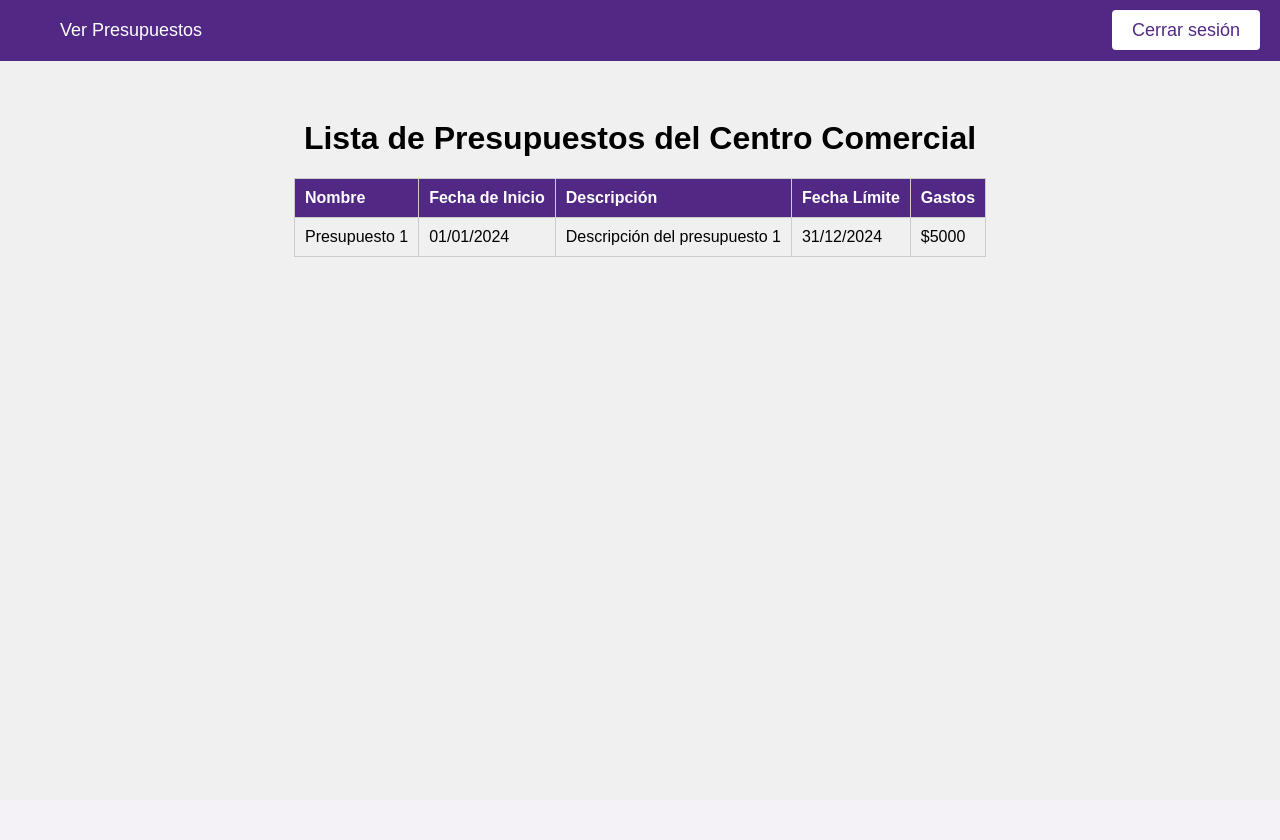
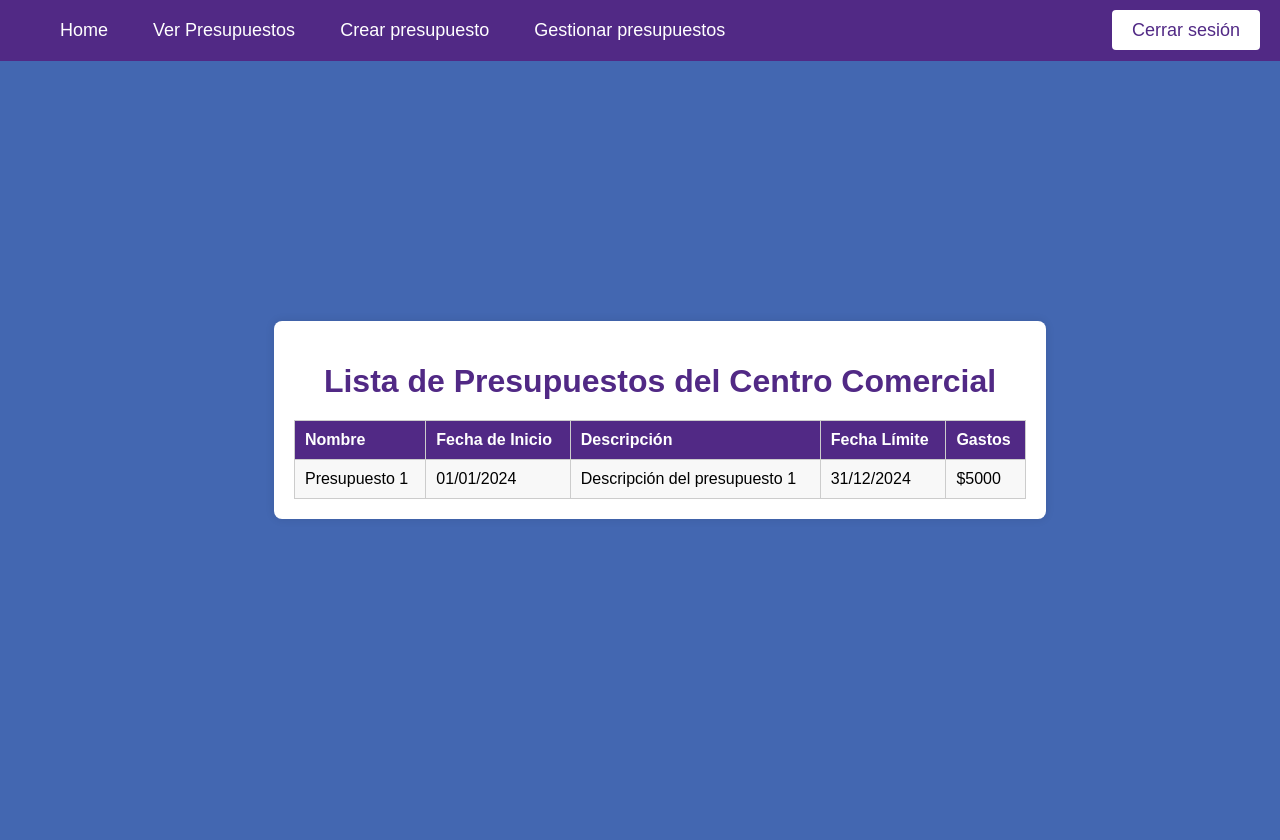
Before and after one commit to DanielMijango/erp-presupuesto, a Django app: page /mostrarPresupuestos/ in a window 1280 px wide. Before the commit the page ends 257 px from the top, so only its background shows below. Run offline with Django 5.2, Linux system fonts and the light colour scheme; the visitor is signed in with stand-in values (Sample User, id 1).

Commit message:
Ya furulan todas las vistas
Aaaa

```diff
--- a/erp/presupuesto/templates/base.html
+++ b/erp/presupuesto/templates/base.html
@@ -73,7 +73,14 @@
     <div class="navbar">
         <!-- Opciones del menú a la izquierda -->
         <div class="menu-left">
+            <a href="/">Home</a>
             <a href="/mostrarPresupuestos">Ver Presupuestos</a>
+
+            {% if  user.is_authenticated %}
+            <a href="/crearPresupuesto">Crear presupuesto</a>
+            <a href="/gestionarPresupuestos">Gestionar presupuestos</a>
+
+            {% endif %}
 
         </div>
         <!-- Opciones del menú a la derecha -->
@@ -84,6 +91,7 @@
             {% else %}
                 <!-- Puedes agregar otras opciones para usuarios autenticados aquí -->
                 <a href="/logout/">Cerrar sesión</a>
+
             {% endif %}
         </div>
     </div>
--- a/erp/presupuesto/templates/mostrar-presupuestos.html
+++ b/erp/presupuesto/templates/mostrar-presupuestos.html
@@ -4,60 +4,63 @@
 <style>
     body {
         font-family: Arial, sans-serif;
-        background-color: #f0f0f0;
+        background-color: #4367b1;
         margin: 0;
         padding: 20px;
         display: flex;
-        flex-direction: column;
+        justify-content: center;
         align-items: center;
-        /* Centra horizontalmente */
+        height: 100vh;
     }
 
-    /* Estilos para la tabla y su contenedor */
+    /* Estilos para el contenedor principal */
     .table-container {
-        margin-top: 100px;
-        /* Espacio desde la parte superior */
+        background-color: #fff;
+        padding: 20px;
+        border-radius: 8px;
+        box-shadow: 0 0 10px rgba(0, 0, 0, 0.1);
+        width: 100%;
+        max-width: 800px;
+        text-align: center;
     }
 
+    /* Estilos para el título */
+    h1 {
+        font-family: Arial, sans-serif;
+        color: #512985;
+        margin-bottom: 20px;
+    }
+
+    /* Estilos para la tabla */
     table {
         border-collapse: collapse;
         width: 100%;
-        max-width: 800px;
-        /* Ajusta el ancho máximo */
-        margin: auto;
-        /* Centra la tabla horizontalmente */
+        margin-top: 10px;
+        background-color: #f8f8f8;
     }
 
-    th,
-    td {
+    th, td {
         border: 1px solid #ccc;
         padding: 10px;
         text-align: left;
         font-family: Arial, sans-serif;
-        /* Cambia la tipografía */
     }
 
     /* Estilos para los encabezados de la tabla */
     th {
-        background-color: #512985; /* Color morado */
-        color: #fff; /* Color de texto */
-        font-weight: bold; /* Texto en negrita */
-        padding: 10px; /* Espaciado interno */
-    }
-
-    /* Estilos para el título */
-    h1 {
-        text-align: center;
-        /* Centra el título horizontalmente */
-        font-family: Arial, sans-serif;
-        /* Cambia la tipografía */
+        background-color: #512985;
+        color: #fff;
+        font-weight: bold;
+        padding: 10px;
     }
 </style>
 
-<!-- Tabla de presupuestos -->
+<!-- Contenedor principal -->
+<div class="background-container">
     <div class="table-container">
         <!-- Encabezado de la lista -->
         <h1>Lista de Presupuestos del Centro Comercial</h1>
+        <!-- Tabla de presupuestos -->
         <table>
             <thead>
                 <tr>
@@ -66,21 +69,19 @@
                     <th>Descripción</th>
                     <th>Fecha Límite</th>
                     <th>Gastos</th>
-                <!-- Añade aquí más columnas si es necesario -->
                 </tr>
             </thead>
             <tbody>
-            <!-- Ejemplo de una fila de presupuesto -->
                 <tr>
                     <td>Presupuesto 1</td>
                     <td>01/01/2024</td>
                     <td>Descripción del presupuesto 1</td>
                     <td>31/12/2024</td>
                     <td>$5000</td>
-                <!-- Botones de editar y eliminar -->
                 </tr>
-            <!-- Más filas de presupuesto pueden seguir el mismo formato -->
             </tbody>
         </table>
     </div>
+</div>
+
 {% endblock %}
--- a/erp/presupuesto/urls.py
+++ b/erp/presupuesto/urls.py
@@ -5,6 +5,7 @@ urlpatterns = [
     path('', views.home_view, name='home'),
     path('crearPresupuesto/', views.crearPresupuesto_View, name='crearPresupuesto'),
     path('mostrarPresupuestos/', views.mostrarPresupuesto_View, name='mostrarPresupuestos'),
+    path('gestionarPresupuestos/', views.gestionarPresupuesto_View, name='gestionarPresupuestos'),
     path('registro/', views.registro_view, name='registro'),
     path('logout/', views.cerrarSesion_view, name='logout'),
     path('signin/', views.inicioSesion_view, name='signin'),
--- a/erp/presupuesto/views.py
+++ b/erp/presupuesto/views.py
@@ -15,6 +15,9 @@ def crearPresupuesto_View(request):
 
 def mostrarPresupuesto_View(request):
      return render(request,'mostrar-presupuestos.html')
+
+def gestionarPresupuesto_View(request)  :
+       return render(request,'gestionar-presupuesto.html')
 
 def registro_view(request):
     if request.method == 'GET':
```
Also changed, not shown: erp/presupuesto/templates/crearpresupuesto.html (+12 -16 lines), erp/presupuesto/templates/gestionar-presupuesto.html (+15 -15 lines). Lines whose indentation alone changed are shown as unchanged.
